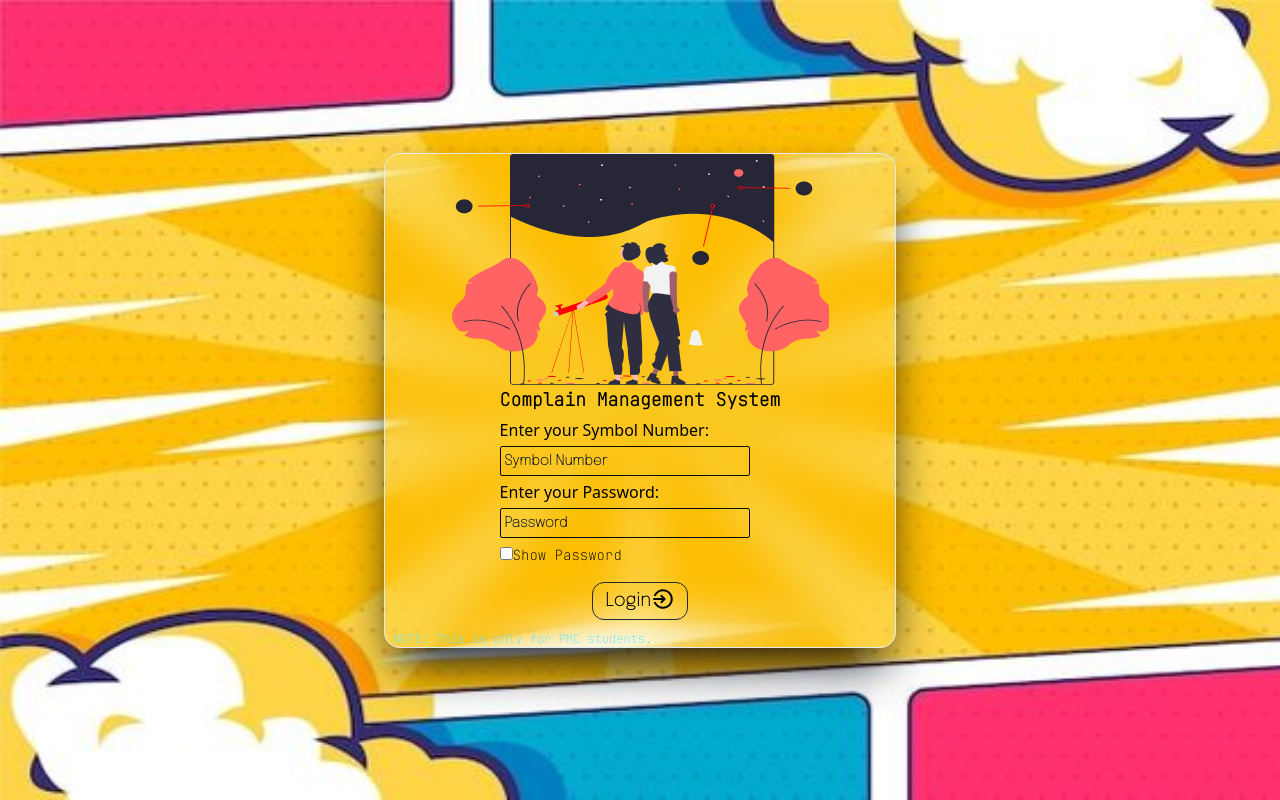
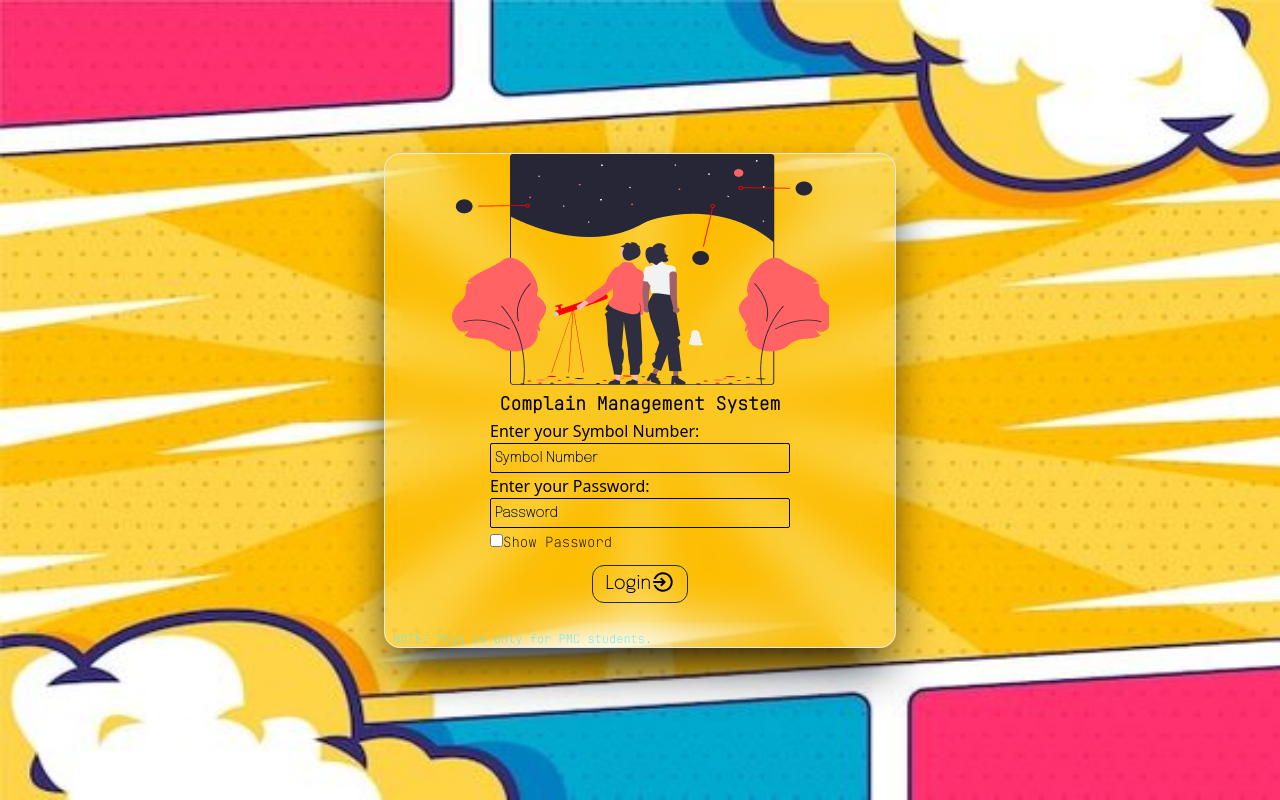
Before and after one commit to Milap-Magar/Complain-Management-System, a React (Create React App) app in the folder Frontend/: page /authlogin in a window 1280 px wide. Built offline with nearby package versions, Linux system fonts and the light colour scheme; the HTML template or start-up script is replaced by a standard one.

Commit message:
Added: Error Section

```diff
--- a/Frontend/package.json
+++ b/Frontend/package.json
@@ -13,6 +13,7 @@
     "react-router-dom": "^6.21.1",
     "react-scripts": "5.0.1",
     "react-toastify": "^10.0.2",
+    "sonner": "^1.3.1",
     "web-vitals": "^2.1.4"
   },
   "scripts": {
--- a/Frontend/src/pages/Login.page.jsx
+++ b/Frontend/src/pages/Login.page.jsx
@@ -4,7 +4,6 @@ import axios from "axios";
 import "./Page.css";
 
 import image from "../assets/login.png";
-// import bg_image from "../assets/background1.jpg";
 import Image from "../components/A-Componenets/Image";
 import { IoMdLogIn } from "react-icons/io";
 
@@ -42,6 +41,7 @@ const Login = () => {
       });
   };
 
+
   return (
     <>
       <div
@@ -57,20 +57,22 @@ const Login = () => {
               <img src={image} alt="main image" />
             </figure>
             <div
-              className={`flex flex-col justify-center w-90vw sm:gap-[0.5px] md:gap-1 py-1 md:py-8 cursor-pointer`}
+              className={`flex flex-col justify-center w-90vw sm:gap-[0.5px] md:gap-[0.5px] md:py-7 cursor-pointer`}
             >
+              <h4 className="text-red-900 text-sm flex justify-center items-center pt-2">{err && err}</h4>
               <h1 className="flex justify-center items-center text-lg font-jet-mono font-extrabold">
                 Complain Management System
               </h1>
               {/* symbol section */}
               <label htmlFor="symbol">Enter your Symbol Number:</label>
+
               <input
                 placeholder="Symbol Number"
                 type="number"
                 onChange={(e) =>
                   setValues({ ...values, symbol: e.target.value })
                 }
-                className={`text-sm p-[4px] w-[250px] rounded-sm border border-slate-950 bg-transparent font-epic font-extrabold placeholder-slate-900`}
+                className={`text-sm p-[4px] w-[250px] md:w-[300px] rounded-sm border border-slate-950 bg-transparent font-epic font-extrabold placeholder-slate-900`}
               />
               {/* password section */}
               <label htmlFor="password">Enter your Password: </label>
@@ -80,7 +82,7 @@ const Login = () => {
                 onChange={(e) =>
                   setValues({ ...values, password: e.target.value })
                 }
-                className={`text-sm p-[4px] w-[250px] rounded-sm border border-slate-950 bg-transparent font-epic font-extrabold placeholder-slate-900`}
+                className={`text-sm p-[4px] w-[250px] md:w-[300px] rounded-sm border border-slate-950 bg-transparent font-epic font-extrabold placeholder-slate-900`}
               />
               <div className={`cursor-pointer`}>
                 <input
@@ -91,7 +93,7 @@ const Login = () => {
                 />
                 <span className="font-jet-mono text-sm">Show Password</span>
               </div>
-              <div className={`flex justify-center items-center`}>
+              <div className={`flex justify-center items-center`} >
                 <button
                   type="submit"
                   className={`border rounded-xl bg-afno-300 m-[10px] md:m-3 py-1 px-3 flex border-slate-800 hover:bg-black hover:text-white font-black font-epic text-lg`}
```
Also changed, not shown: 1 other file (tests, documents, lock files or other folders).
